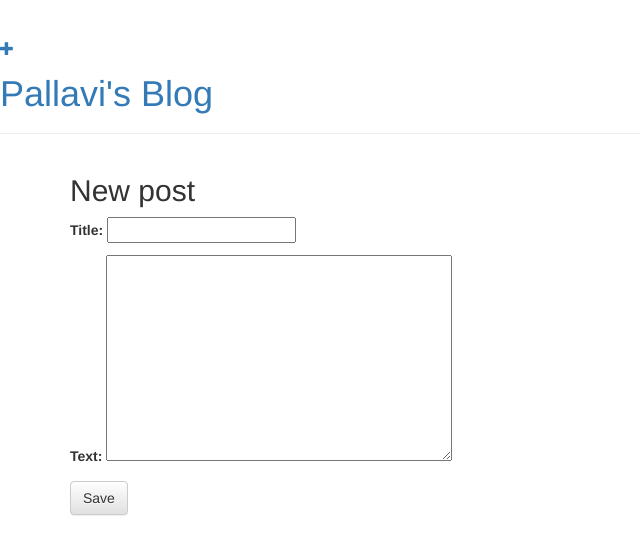
After one commit to pallavijayaraman/djangogirl, a Django app: page /post/new/ in a window 1280 px wide. The commit adds this page. Shown: the top 555 px of the page, without its empty margins (0-640 px from the left). Run offline with Django 3.2, Linux system fonts and the light colour scheme; some libraries are stand-ins or nearby versions.

Commit message:
Update Forms

```diff
--- /dev/null
+++ b/blog/forms.py
@@ -0,0 +1,7 @@
+from django import forms
+from .models import Post
+
+class PostForm(forms.ModelForm):
+	class Meta:
+		model = Post
+		fields = ('title', 'text',)
--- a/blog/templates/blog/base.html
+++ b/blog/templates/blog/base.html
@@ -9,6 +9,7 @@
     </head>
     <body>
     <div class="page-header">
+        <a href="{% url 'post_new' %}" class="top-menu"><span class="glyphicon glyphicon-plus"></span></a>
         <h1><a href="/">Pallavi's Blog</a></h1>
     </div>
     <div class="content container">
--- /dev/null
+++ b/blog/templates/blog/post_edit.html
@@ -0,0 +1,9 @@
+{% extends 'blog/base.html' %}
+
+{% block content %}
+    <h2>New post</h2>
+    <form method="POST" class="post-form">{% csrf_token %}
+        {{ form.as_p }}
+        <button type="submit" class="save btn btn-default">Save</button>
+    </form>
+{% endblock %}
--- a/blog/urls.py
+++ b/blog/urls.py
@@ -4,4 +4,5 @@ from . import views
 urlpatterns = [
 	path('', views.post_list, name='post_list'),
 	path('post/<int:pk>/', views.post_detail, name='post_detail'),
+	path('post/new/', views.post_new, name='post_new'),
 ]
--- a/blog/views.py
+++ b/blog/views.py
@@ -1,6 +1,7 @@
 from django.shortcuts import render, get_object_or_404
 from django.utils import timezone
 from .models import Post
+from .forms import PostForm
 
 def post_list(request):
 	posts = Post.objects.filter(published_date__lte=timezone.now()).order_by('published_date')
@@ -9,3 +10,8 @@ def post_list(request):
 def post_detail(request, pk):
 	post = get_object_or_404(Post, pk=pk)
 	return render(request, 'blog/post_detail.html', {'post': post})
+
+
+def post_new(request):
+	form = PostForm()
+	return render(request, 'blog/post_edit.html', {'form': form})
```
